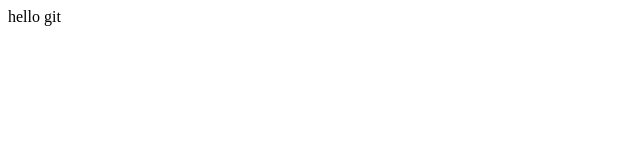
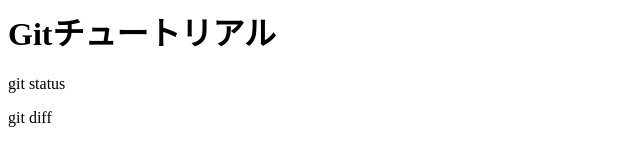
Before and after one commit to rice-mountain/git_tutorial, a plain HTML site: page index.html in a window 1280 px wide. Shown: the whole page, without its empty margins (0-640 px from the left). Drawn offline with Linux system fonts and the light colour scheme.

Commit message:
modified

```diff
--- a/index.html
+++ b/index.html
@@ -1 +1,3 @@
-hello git
+<h1>Gitチュートリアル</h1>
+<p>git status</p>
+<p>git diff</p>
```
